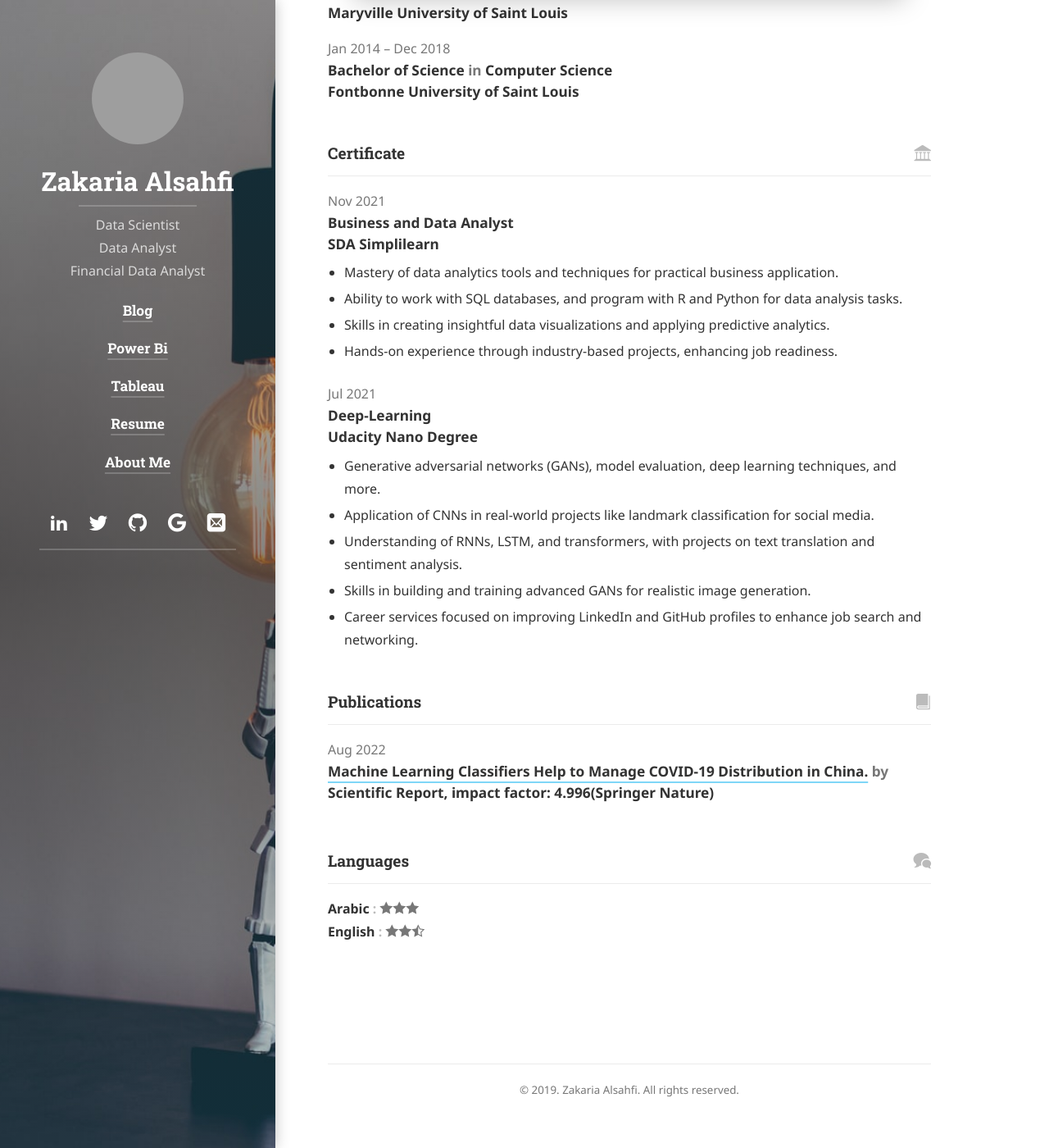
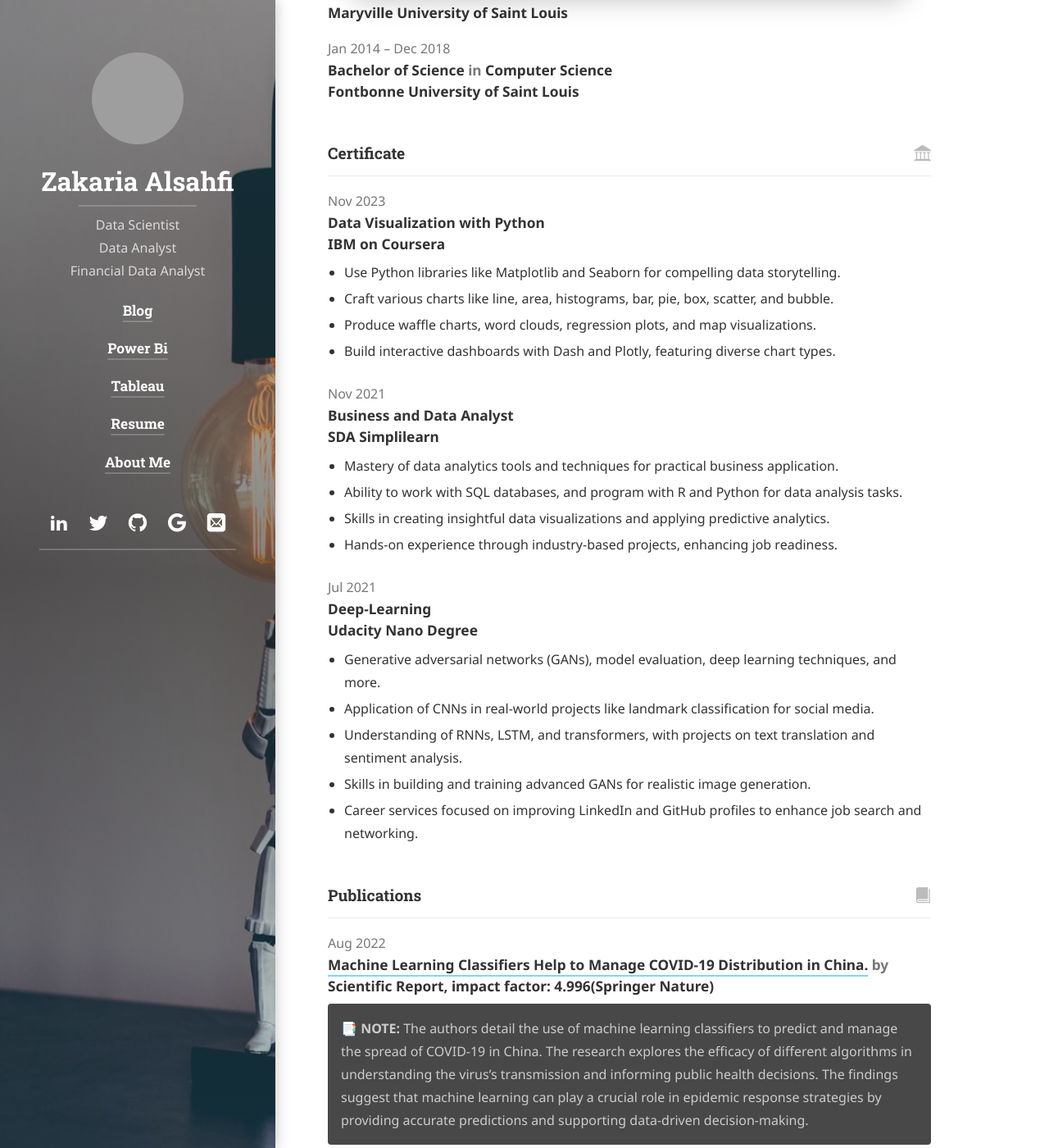
Before and after one commit to alsahfiza/alsahfiza.github.io, a Jekyll site: the page built from resume.md, in a window 1280 px wide and 1400 px high, scrolled down 1339 px. Shown: the whole window at 82% size. Built offline with Jekyll 4.4.1, drawn with Linux system fonts in a browser that asks for light colours; cached includes are drawn as plain includes; nearby versions of some CDN libraries; some web fonts are replaced; library files that are not in the unit come from our copies; grey boxes are pictures that could not be loaded.

Commit message:
Update resume.yml

```diff
--- a/_data/resume.yml
+++ b/_data/resume.yml
@@ -34,9 +34,7 @@ work:
     highlights:
       - "Performing analysis to assess the quality and meaning of data."
       - "Preparing final analysis reports for the stakeholders to understand the data-analysis steps, enabling them to make crucial decisions based on various facts and trends."
-      - "Collaborating with programmers, and management heads to find process improvement opportunities and devise data governance strategies. "
-
-
+      - "Collaborating with programmers, and management heads to find process improvement opportunities and devise data governance strategies."
   - company: "Salla E-Commerce Platform"
     position: "Financial Data Analyst – Freelance"
     website: "https://salla.com/"
@@ -61,6 +59,14 @@ education:
     endDate:   "2018-12-14"
 
 certificate:
+  - institution: "IBM on Coursera"
+    area: "Data Visualization with Python"
+    date: "2023-11-01"
+    highlights:
+      - "Use Python libraries like Matplotlib and Seaborn for compelling data storytelling."
+      - "Craft various charts like line, area, histograms, bar, pie, box, scatter, and bubble."
+      - "Produce waffle charts, word clouds, regression plots, and map visualizations."
+      - "Build interactive dashboards with Dash and Plotly, featuring diverse chart types."
   - institution: "SDA Simplilearn"
     area: "Business and Data Analyst"
     date: "2021-11-01"
@@ -84,9 +90,13 @@ publications:
     publisher: "Scientific Report, impact factor: 4.996(Springer Nature)"
     releaseDate: "2022-08-18"
     website: "https://doi.org/10.21203/rs.3.rs-1954642/v1"
-    summary: ""
-languages:
-  - language: "Arabic"
-    fluency: "Native speaker"
-  - language: "English"
-    fluency: "4-5"
+    summary: >
+              The authors detail the use of machine learning classifiers to predict and manage the spread of COVID-19 in China.
+              The research explores the efficacy of different algorithms in understanding the virus's transmission and informing
+              public health decisions. The findings suggest that machine learning can play a crucial role in epidemic response strategies
+              by providing accurate predictions and supporting data-driven decision-making.
+# languages:
+#   - language: "Arabic"
+#     fluency: "Native speaker"
+#   - language: "English"
+#     fluency: "4-5"
```
